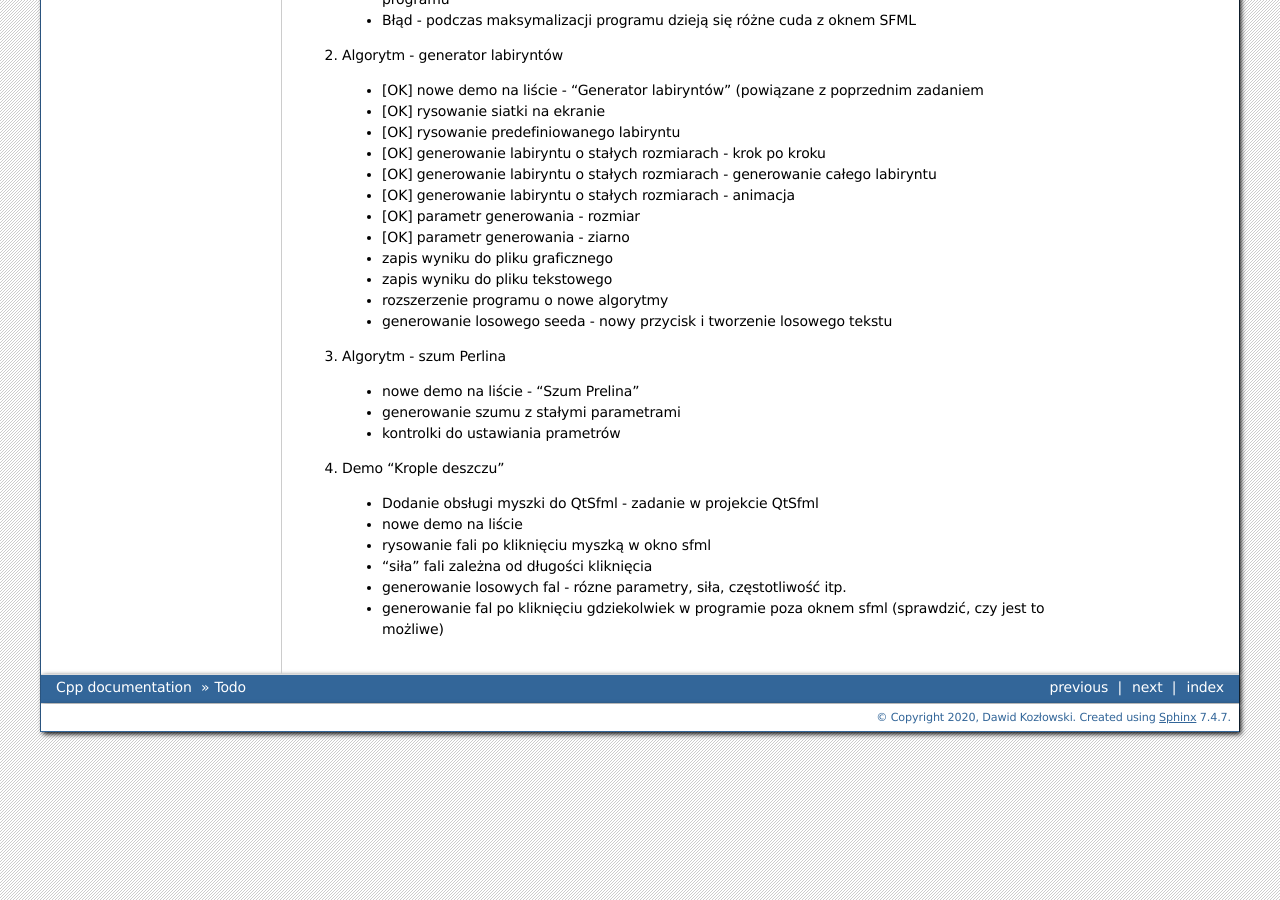
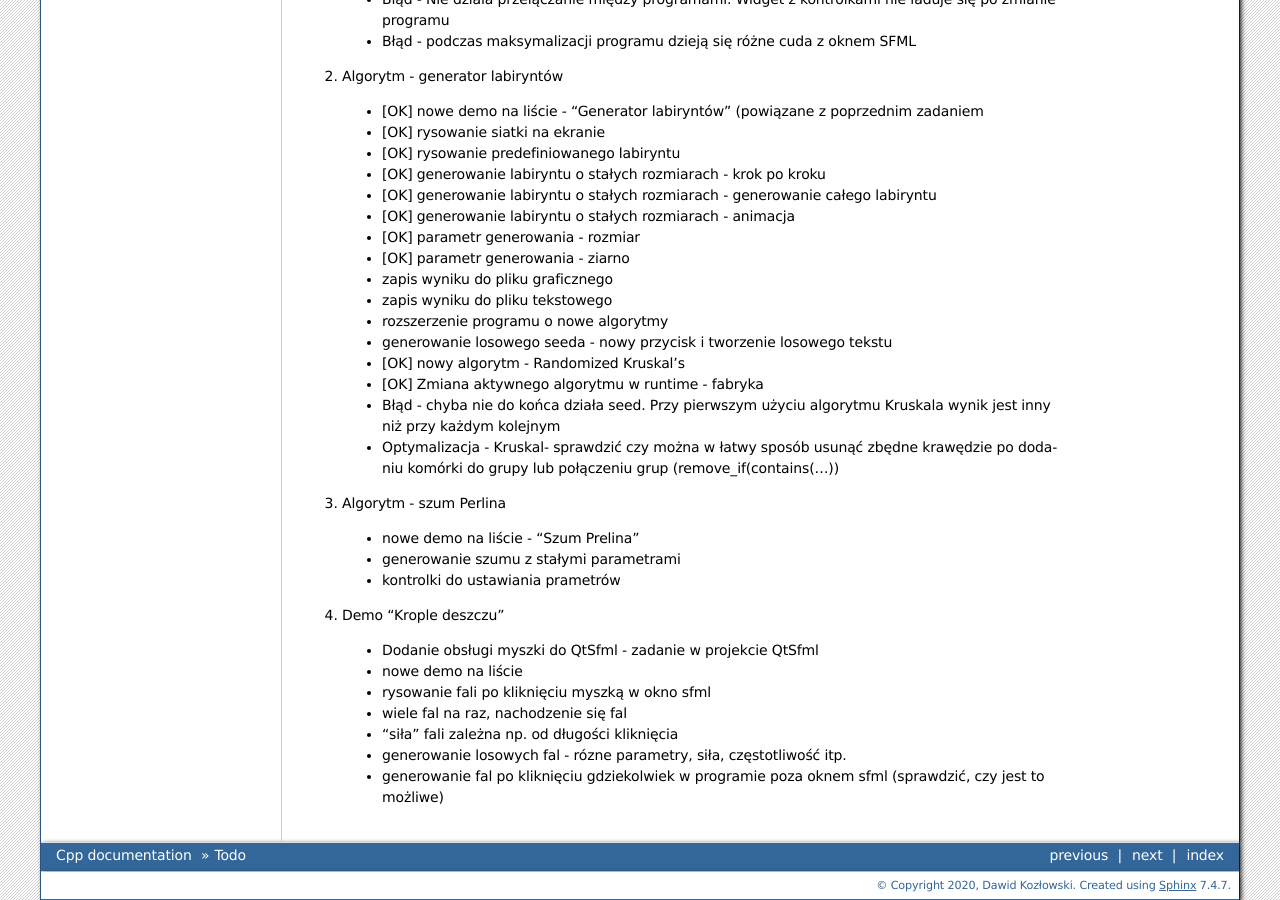
Before and after one commit to a7ecd22ff84d/Cpp, a Sphinx documentation site: the page built from Docs/source/Todo.rst, in a window 1280 px wide and 900 px high, scrolled down 1816 px. Built offline with Sphinx 7.4.7, drawn with Linux system fonts in a browser that asks for light colours; some of the changed text lies outside the part shown.

Commit message:
Doc: Update

```diff
--- a/Docs/source/Todo.rst
+++ b/Docs/source/Todo.rst
@@ -21,6 +21,9 @@ Nauka i testy róznych zagadnień związanych z C++
 1. Rule of zero
 
 2. Słowo kluczowe explicit
+
+3. Virtual, override, final - czy jest sens pisać Virtual jeśli metoda jest
+   final lub override
 
 IV. Ogólne
 *******************************************************************************
@@ -126,6 +129,13 @@ VIII. Graficzna demonstracja działania róznych algorytmów - QtSfmlDemo
  * zapis wyniku do pliku tekstowego
  * rozszerzenie programu o nowe algorytmy
  * generowanie losowego seeda - nowy przycisk i tworzenie losowego tekstu
+ * [OK] nowy algorytm - Randomized Kruskal's
+ * [OK] Zmiana aktywnego algorytmu w runtime - fabryka
+ * Błąd - chyba nie do końca działa seed. Przy pierwszym użyciu algorytmu
+   Kruskala wynik jest inny niż przy każdym kolejnym
+ * Optymalizacja - Kruskal- sprawdzić czy można w łatwy sposób usunąć zbędne
+   krawędzie po dodaniu komórki do grupy lub połączeniu grup
+   (remove_if(contains(...))
 
 3. Algorytm - szum Perlina
 
@@ -138,7 +148,8 @@ VIII. Graficzna demonstracja działania róznych algorytmów - QtSfmlDemo
  * Dodanie obsługi myszki do QtSfml - zadanie w projekcie QtSfml
  * nowe demo na liście
  * rysowanie fali po kliknięciu myszką w okno sfml
- * "siła" fali zależna od długości kliknięcia
+ * wiele fal na raz, nachodzenie się fal
+ * "siła" fali zależna np. od długości kliknięcia
  * generowanie losowych fal - rózne parametry, siła, częstotliwość itp.
  * generowanie fal po kliknięciu gdziekolwiek w programie poza oknem sfml
    (sprawdzić, czy jest to możliwe)
--- a/Docs/source/index.rst
+++ b/Docs/source/index.rst
@@ -17,7 +17,9 @@ i ustawień między projektami.
    Todo
    Done
    Projects
+   Links
    ProjectIdeas
+   Misc
    Setup
 
 Indices and tables
```
Also changed, not shown: Docs/source/Links.rst (added, +7 -0 lines), Docs/source/Misc.rst (added, +16 -0 lines).
